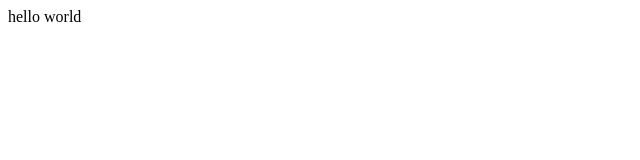
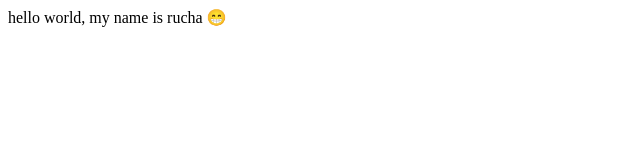
Before and after one commit to ruchap24/my-first-repo, a plain HTML site: page index.html in a window 1280 px wide. Shown: the whole page, without its empty margins (0-640 px from the left). Drawn offline with Linux system fonts and the light colour scheme.

Commit message:
Update index.html

```diff
--- a/index.html
+++ b/index.html
@@ -1 +1 @@
-<p>hello world</p>
+<p>hello world, my name is rucha 😁</p>
```
